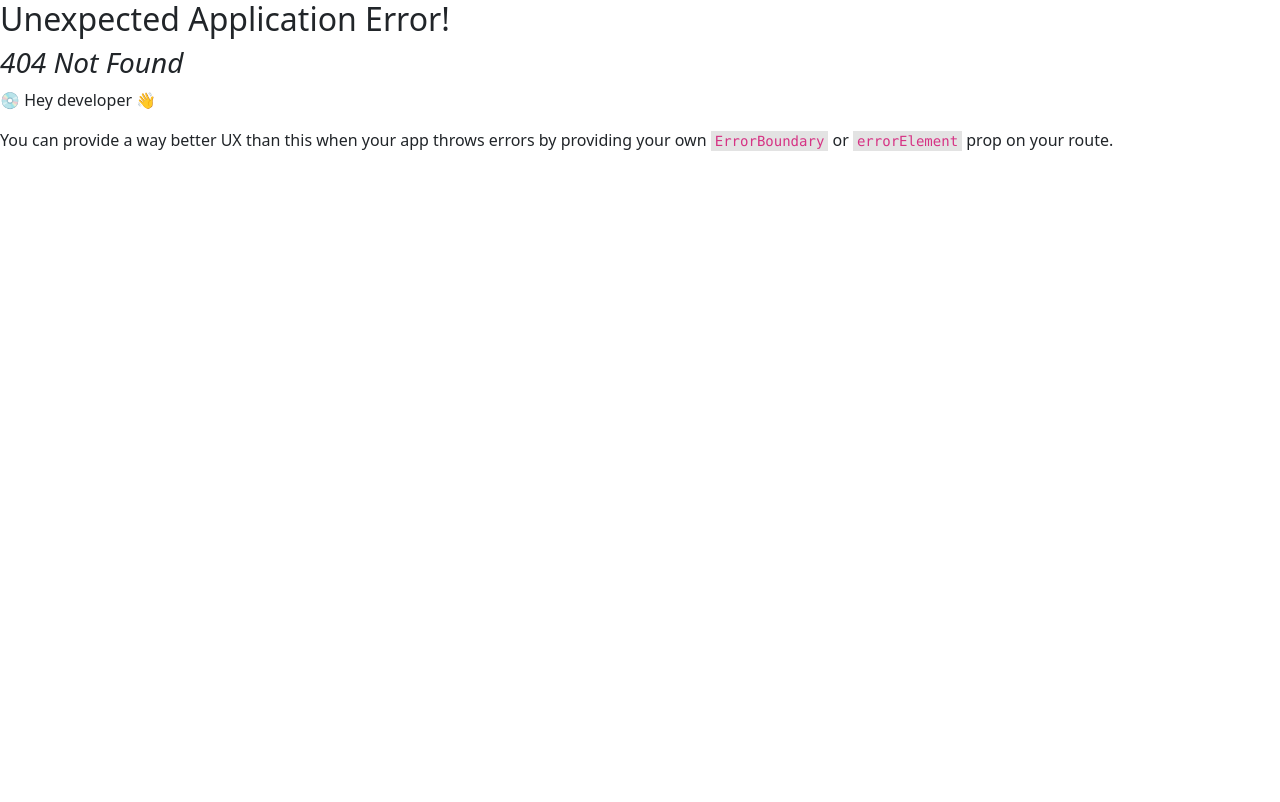
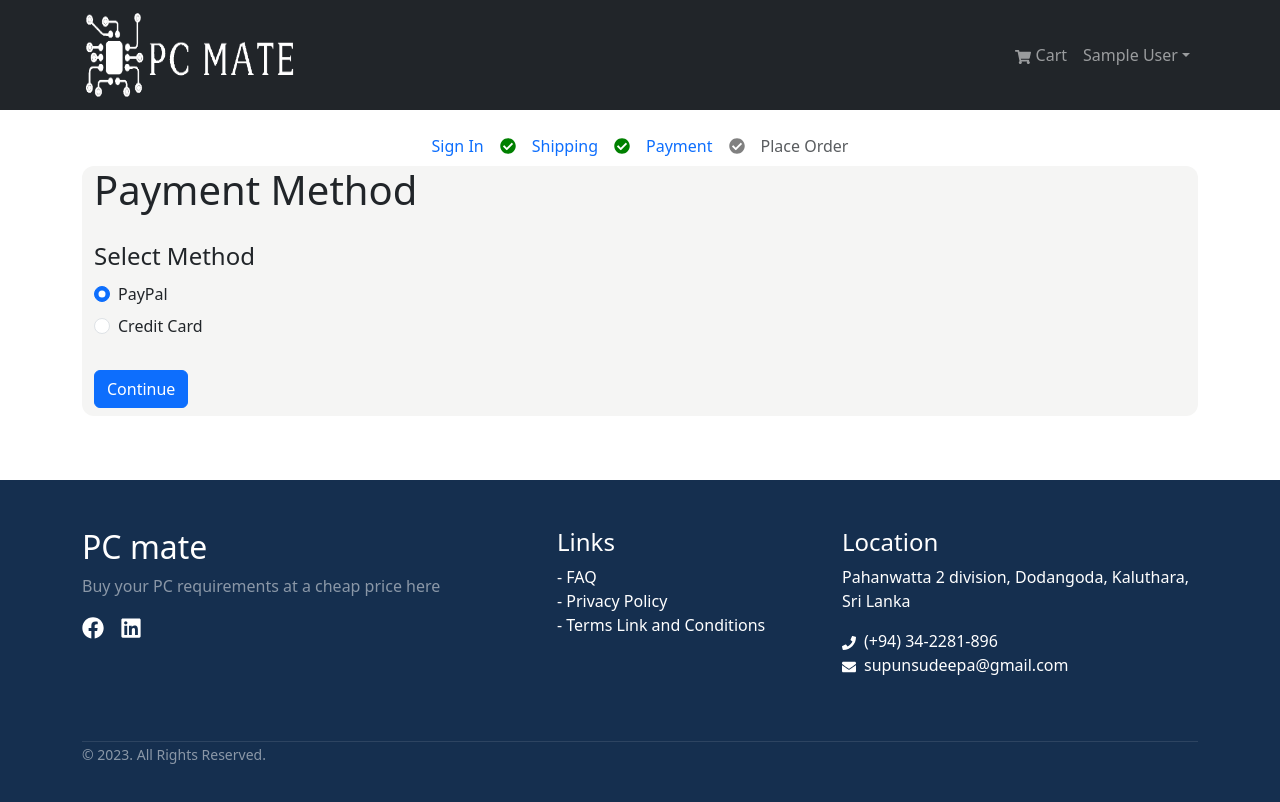
Before and after one commit to supun-ganegoda/PCmate, a React (Create React App) app in the folder frontend/: page /payment in a window 1280 px wide. Before the commit this address had no page. Shown: the top 802 px of the page. Built offline with nearby package versions, Linux system fonts and the light colour scheme; sample sign-in values are in the browser's storage.

Commit message:
Payment method screen added

```diff
--- /dev/null
+++ b/frontend/src/components/CheckoutSteps.jsx
@@ -0,0 +1,76 @@
+import React from "react";
+import { Nav } from "react-bootstrap";
+import { FaCheckCircle } from "react-icons/fa";
+import { LinkContainer } from "react-router-bootstrap";
+
+const CheckoutSteps = ({ step1, step2, step3, step4, index }) => {
+  return (
+    <Nav className="justify-content-center mb-12">
+      <Nav.Item>
+        {step1 ? (
+          <div className="d-flex align-items-center justify-content-center ">
+            <LinkContainer to="/sign-in">
+              <Nav.Link>Sign In</Nav.Link>
+            </LinkContainer>
+            <FaCheckCircle style={{ color: "green" }} />
+          </div>
+        ) : (
+          <Nav.Link disabled>Sign In</Nav.Link>
+        )}
+      </Nav.Item>
+
+      <Nav.Item>
+        {step2 ? (
+          <div className="d-flex align-items-center justify-content-center ">
+            <LinkContainer to="/shipping">
+              <Nav.Link>Shipping</Nav.Link>
+            </LinkContainer>
+            {index > 2 ? (
+              <FaCheckCircle style={{ color: "green" }} />
+            ) : (
+              <FaCheckCircle style={{ color: "grey" }} />
+            )}
+          </div>
+        ) : (
+          <Nav.Link disabled>Shipping</Nav.Link>
+        )}
+      </Nav.Item>
+
+      <Nav.Item>
+        {step3 ? (
+          <div className="d-flex align-items-center justify-content-center ">
+            <LinkContainer to="/payment">
+              <Nav.Link>Payment</Nav.Link>
+            </LinkContainer>
+            {index > 3 ? (
+              <FaCheckCircle style={{ color: "green" }} />
+            ) : (
+              <FaCheckCircle style={{ color: "grey" }} />
+            )}
+          </div>
+        ) : (
+          <Nav.Link disabled>Payment</Nav.Link>
+        )}
+      </Nav.Item>
+
+      <Nav.Item>
+        {step4 ? (
+          <div className="d-flex align-items-center justify-content-center ">
+            <LinkContainer to="/place-order">
+              <Nav.Link>Place Order</Nav.Link>
+            </LinkContainer>
+            {index > 4 ? (
+              <FaCheckCircle style={{ color: "green" }} />
+            ) : (
+              <FaCheckCircle style={{ color: "grey" }} />
+            )}
+          </div>
+        ) : (
+          <Nav.Link disabled>Place Order</Nav.Link>
+        )}
+      </Nav.Item>
+    </Nav>
+  );
+};
+
+export default CheckoutSteps;
--- a/frontend/src/index.js
+++ b/frontend/src/index.js
@@ -18,6 +18,7 @@ import LoginScreen from "./screens/LoginScreen";
 import RegisterScreen from "./screens/RegisterScreen";
 import ShippingScreen from "./screens/ShippingScreen";
 import PrivateRoute from "./components/PrivateRoute";
+import PaymentScreen from "./screens/PaymentScreen";
 
 const router = createBrowserRouter(
   createRoutesFromElements(
@@ -30,6 +31,7 @@ const router = createBrowserRouter(
 
       <Route path="" element={<PrivateRoute />}>
         <Route path="/shipping" element={<ShippingScreen />} />
+        <Route path="/payment" element={<PaymentScreen />} />
       </Route>
     </Route>
   )
--- /dev/null
+++ b/frontend/src/screens/PaymentScreen.jsx
@@ -0,0 +1,71 @@
+import { Form, Button, Col } from "react-bootstrap";
+import FormContainer from "../components/FormContainer";
+import CheckoutSteps from "../components/CheckoutSteps";
+import { useEffect, useState } from "react";
+import { useDispatch, useSelector } from "react-redux";
+import { useNavigate } from "react-router-dom";
+import { savePaymentMethod } from "../slices/cartSlice";
+
+const PaymentScreen = () => {
+  const dispatch = useDispatch();
+  const navigate = useNavigate();
+
+  const [paymentMethod, setPaymentMethod] = useState("PayPal");
+  const [paymentMethod2, setPaymentMethod2] = useState("CreditCard");
+
+  const { shippingAddress } = useSelector((state) => state.cart);
+
+  useEffect(() => {
+    if (!shippingAddress) navigate("/shipping");
+  }, [shippingAddress, navigate]);
+
+  const handleSubmit = (e) => {
+    e.preventDefault();
+    dispatch(savePaymentMethod(paymentMethod));
+    navigate("/place-order");
+  };
+
+  return (
+    <>
+      <CheckoutSteps step1 step2 step3 index={3} />
+      <FormContainer>
+        <h1>Payment Method</h1>
+
+        <Form onSubmit={handleSubmit}>
+          <Form.Group className="py-3">
+            <Form.Label as="legend">Select Method</Form.Label>
+            <Col>
+              <Form.Check
+                type="radio"
+                className="my-2"
+                label="PayPal"
+                id="PayPal"
+                name="paymentMethod"
+                value={paymentMethod}
+                checked
+                onChange={(e) => setPaymentMethod(e.target.value)}
+              ></Form.Check>
+
+              <Form.Check
+                type="radio"
+                className="my-2"
+                label="Credit Card"
+                id="creditCard"
+                name="paymentMethod2"
+                value={paymentMethod2}
+                checked={false}
+                onChange={(e) => setPaymentMethod2(e.target.value)}
+              ></Form.Check>
+            </Col>
+          </Form.Group>
+
+          <Button type="submit" variant="primary" className="my-2">
+            Continue
+          </Button>
+        </Form>
+      </FormContainer>
+    </>
+  );
+};
+
+export default PaymentScreen;
--- a/frontend/src/screens/ShippingScreen.jsx
+++ b/frontend/src/screens/ShippingScreen.jsx
@@ -4,6 +4,7 @@ import { useDispatch, useSelector } from "react-redux";
 import { useNavigate } from "react-router-dom";
 import FormContainer from "../components/FormContainer";
 import { saveShippingAddress } from "../slices/cartSlice";
+import CheckoutSteps from "../components/CheckoutSteps";
 
 const ShippingScreen = () => {
   const dispatch = useDispatch();
@@ -25,6 +26,8 @@ const ShippingScreen = () => {
   };
 
   return (
+    <>
+      <CheckoutSteps step1 step2 index={2} />
       <FormContainer>
         <h1>Shipping Details</h1>
 
@@ -74,6 +77,7 @@ const ShippingScreen = () => {
           </Button>
         </Form>
       </FormContainer>
+    </>
   );
 };
 
--- a/frontend/src/slices/cartSlice.js
+++ b/frontend/src/slices/cartSlice.js
@@ -35,9 +35,18 @@ const cartSlice = createSlice({
       state.shippingAddress = action.payload;
       return updateCart(state);
     },
+
+    savePaymentMethod: (state, action) => {
+      state.paymentMethod = action.payload;
+      return updateCart(state);
+    },
   },
 });
 
-export const { addToCart, removeFromCart, saveShippingAddress } =
-  cartSlice.actions;
+export const {
+  addToCart,
+  removeFromCart,
+  saveShippingAddress,
+  savePaymentMethod,
+} = cartSlice.actions;
 export default cartSlice.reducer;
```
Lines whose indentation alone changed are shown as unchanged.
